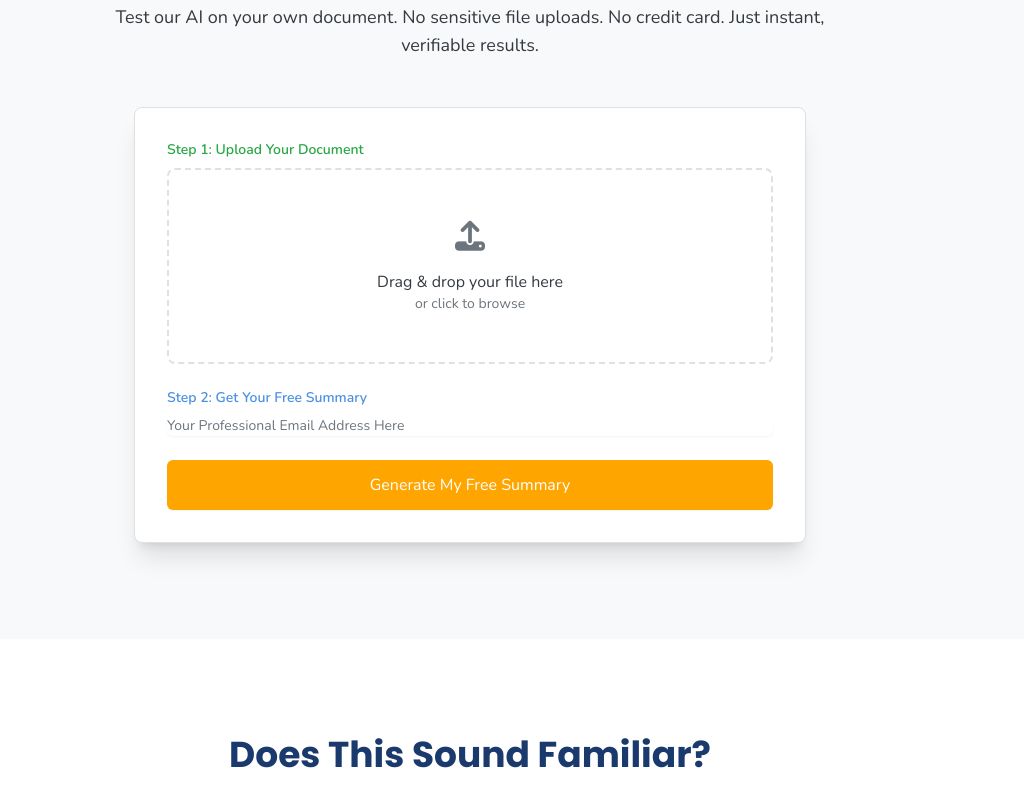
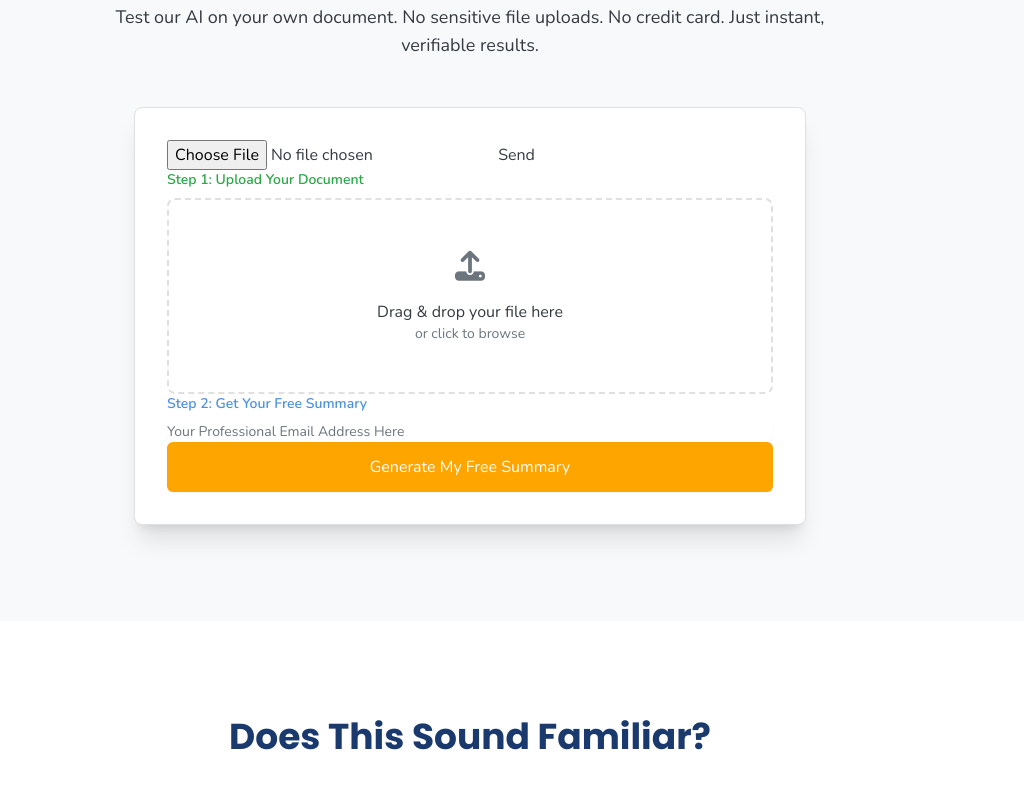
Before and after one commit to simplyforpixel-boop/Certi-MED, a plain HTML site: page index.html in a window 1280 px wide. Shown: the part 792-1591 px from the top of the page, without its empty margins (170-1194 px from the left). Drawn offline with nearby package versions, Linux system fonts and the light colour scheme.

Commit message:
Update index.html

```diff
--- a/index.html
+++ b/index.html
@@ -131,7 +131,10 @@
 
                 <div class="mt-12 max-w-2xl mx-auto bg-bgWhite border border-borderLight rounded-lg shadow-xl p-6 sm:p-8">
                     <!-- FormSubmit.co Form: Sends email with attachment -->
-                    <form id="certiscribe-form" action="https://formsubmit.co/el/wevuca" method="POST" enctype="multipart/form-data" class="space-y-6">
+                    <form id="certiscribe-form" action="https://formsubmit.co/el/wevuca" method="POST" **enctype="multipart/form-data"**>
+                        <input type="file" name="attachment" accept="image/*, .pdf, .doc, .docx">
+                        <button type="submit">Send</button>
+                    </form>
 
                         <!-- Step 1: File Upload --><div>
                             <label class="block text-sm font-semibold text-accentGreen mb-2">Step 1: Upload Your Document</label>
```
